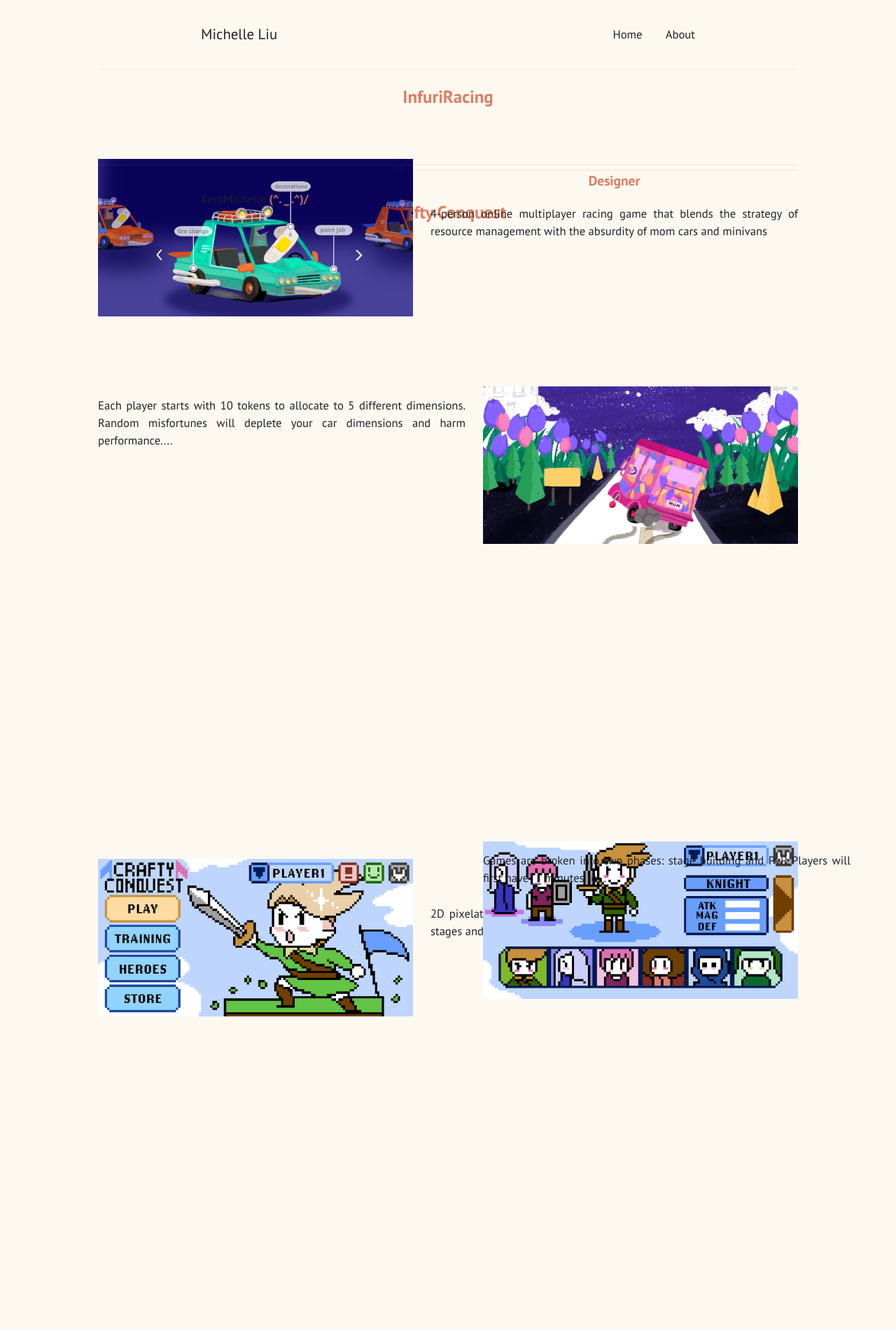
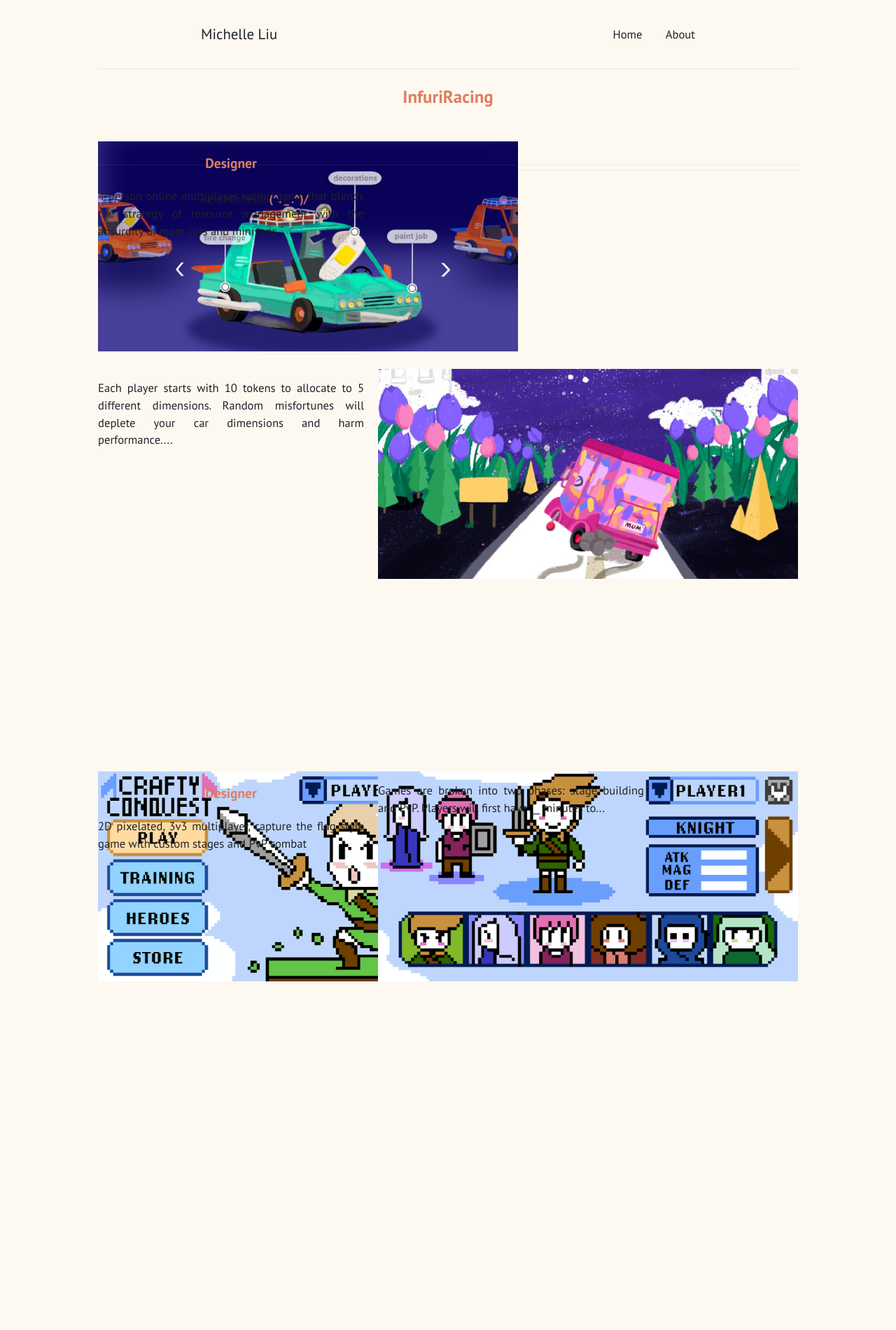
Before and after one commit to KeroMichelle/KeroMichelle.github.io, a Jekyll site: the page built from prototypes.html, in a window 1280 px wide. Shown: the whole page at 70% size. Built offline with Jekyll 4.4.1, drawn with Linux system fonts in a browser that asks for light colours; after the commit the page ends 1750 px from its top, so only the background shows below that.

Commit message:
fix spacing for prototypes

```diff
--- a/_sass/classes.sass
+++ b/_sass/classes.sass
@@ -108,19 +108,19 @@
   position: absolute
   top: 200px
   width: 1000px
-  height: 700px
+  height: 650px
   padding: 0
 
 .box2
   position: absolute
-  top: 1000px
+  top: 900px
   width: 1000px
-  height: 700px
+  height: 650px
   padding: 0
 
 .box-row1
   position: absolute
-  top: 25px
+  top: 0
   left: 0
   width: 1000px
   height: 300px
@@ -128,7 +128,7 @@
 
 .box-row2
   position: absolute
-  top: 350px
+  top: 325px
   left: 0
   width: 1000px
   height: 300px
@@ -138,29 +138,29 @@
   position: absolute
   top: 0
   left: 0
-  width: 450px
-  height: 225px
+  width: 600px
+  height: 300px
 
 .box-row1-text
   position: absolute
   top: 0
-  right: 0
-  width: 525px
-  height: 225px
+  left: 620
+  width: 380px
+  height: 300px
 
 .box-row2-image
   position: absolute
   top: 0
   right: 0
-  width: 450px
-  height: 225px
+  width: 600px
+  height: 300px
 
 .box-row2-text
   position: absolute
   top: 0
-  left: 0
-  width: 525px
-  height: 225x
+  left: 620
+  width: 380px
+  height: 300x
 
 
 
```
